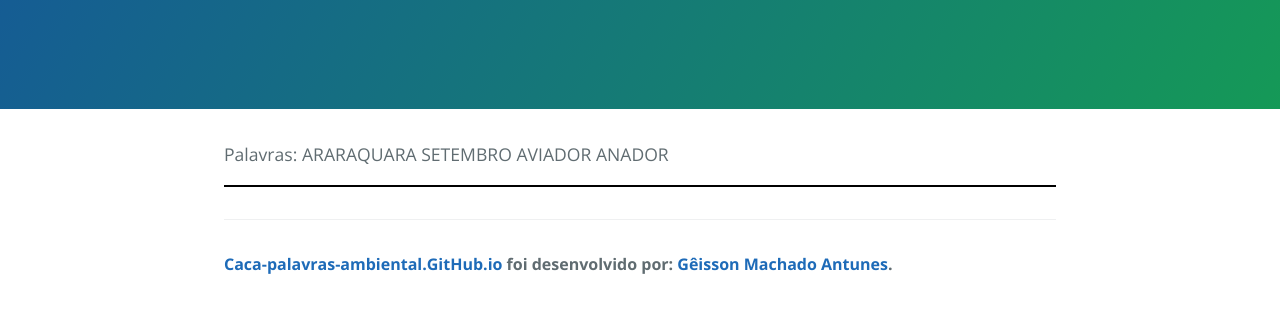
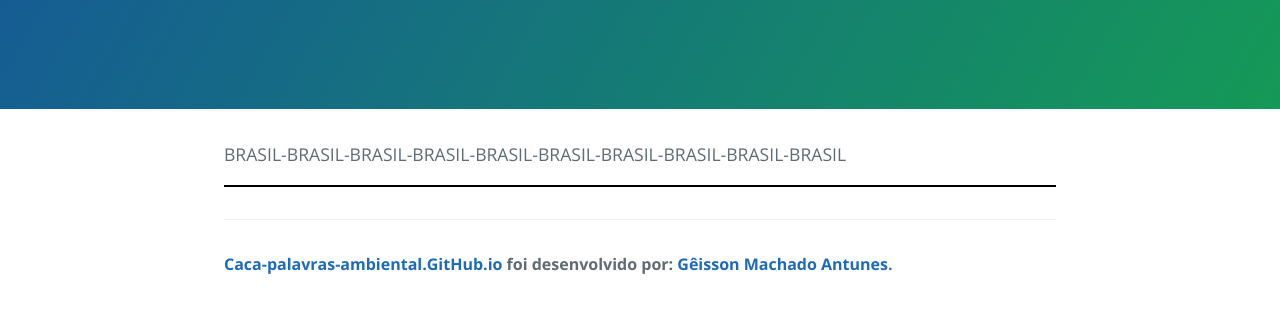
Before and after one commit to geison20/caca-palavras-ambiental.github.io, a plain HTML site: page index.html in a window 1280 px wide. Shown: the part 208-520 px from the top of the page. Drawn offline with nearby package versions, Linux system fonts and the light colour scheme.

Commit message:
customizando a aplicacao

```diff
--- a/index.html
+++ b/index.html
@@ -59,7 +59,7 @@
 
     <section class="main-content">
 
-      <p>Palavras: ARARAQUARA SETEMBRO AVIADOR ANADOR</p>
+      <p class="words-caca-palavra">Palavras: <span></span></p>
 
       <div id="canvas">
 
@@ -75,11 +75,20 @@
         <script type="text/javascript" src="jquery.puzzle.js"></script>
 
         <script type="text/javascript">
+
+          var letters = new Array('BRASIL','BRASIL','BRASIL','BRASIL','BRASIL','BRASIL','BRASIL','BRASIL','BRASIL','BRASIL');
+
+          var newHTML = [];
+          $.each(letters, function(index, value) {
+            newHTML.push('<span>' + value + '</span>');
+          });
+          $(".words-caca-palavra").html(newHTML.join("-"));
+
           jQuery(function($){
             $('#canvas').puzzle({
-              words: ['ARARAQUARA','SETEMBRO','AVIADOR','ANADOR']
-              , cols: 20
-              , rows: 20
+              words: letters,
+              cols: 20,
+              rows: 20
             });
           });
         </script>
```
